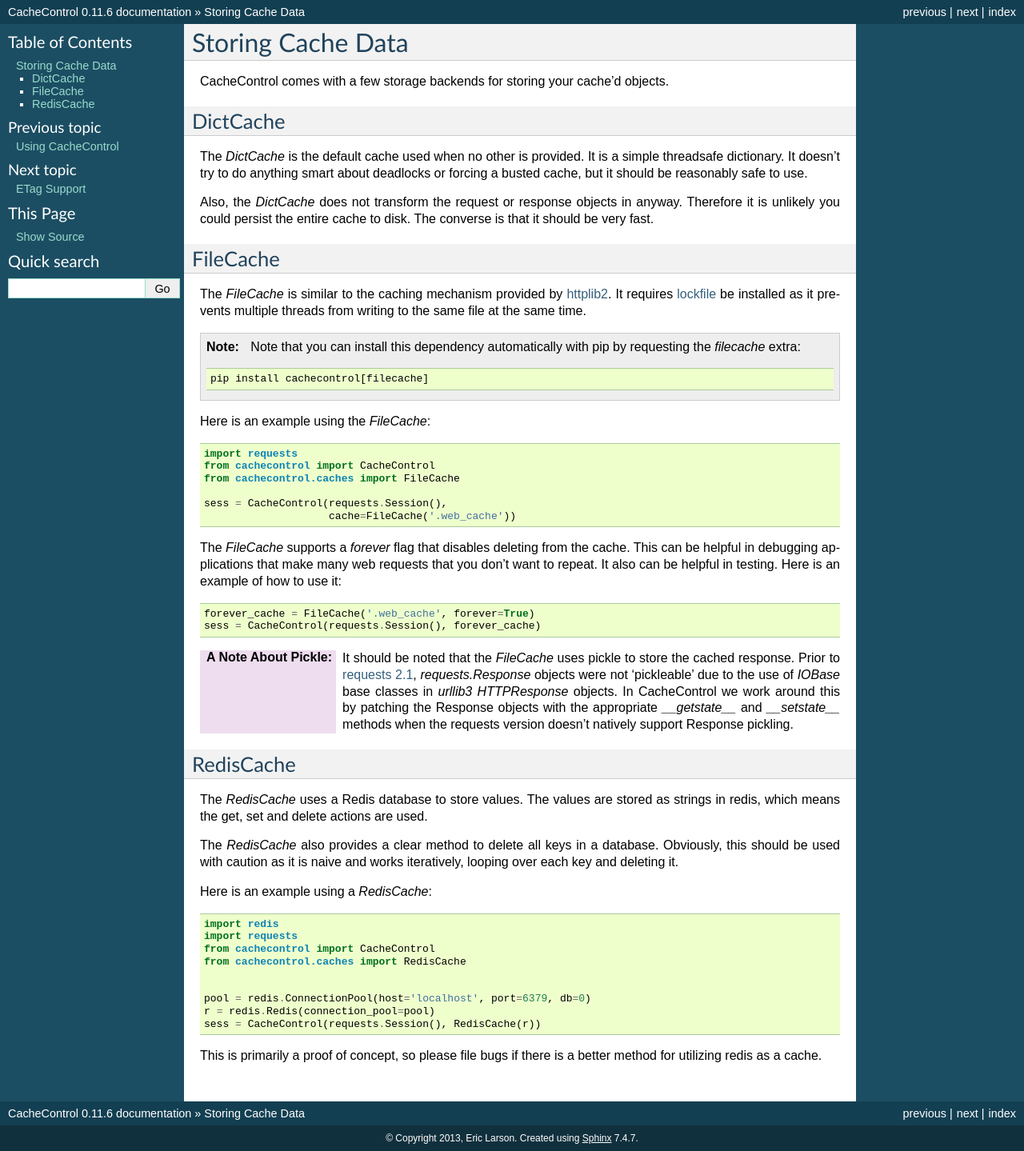
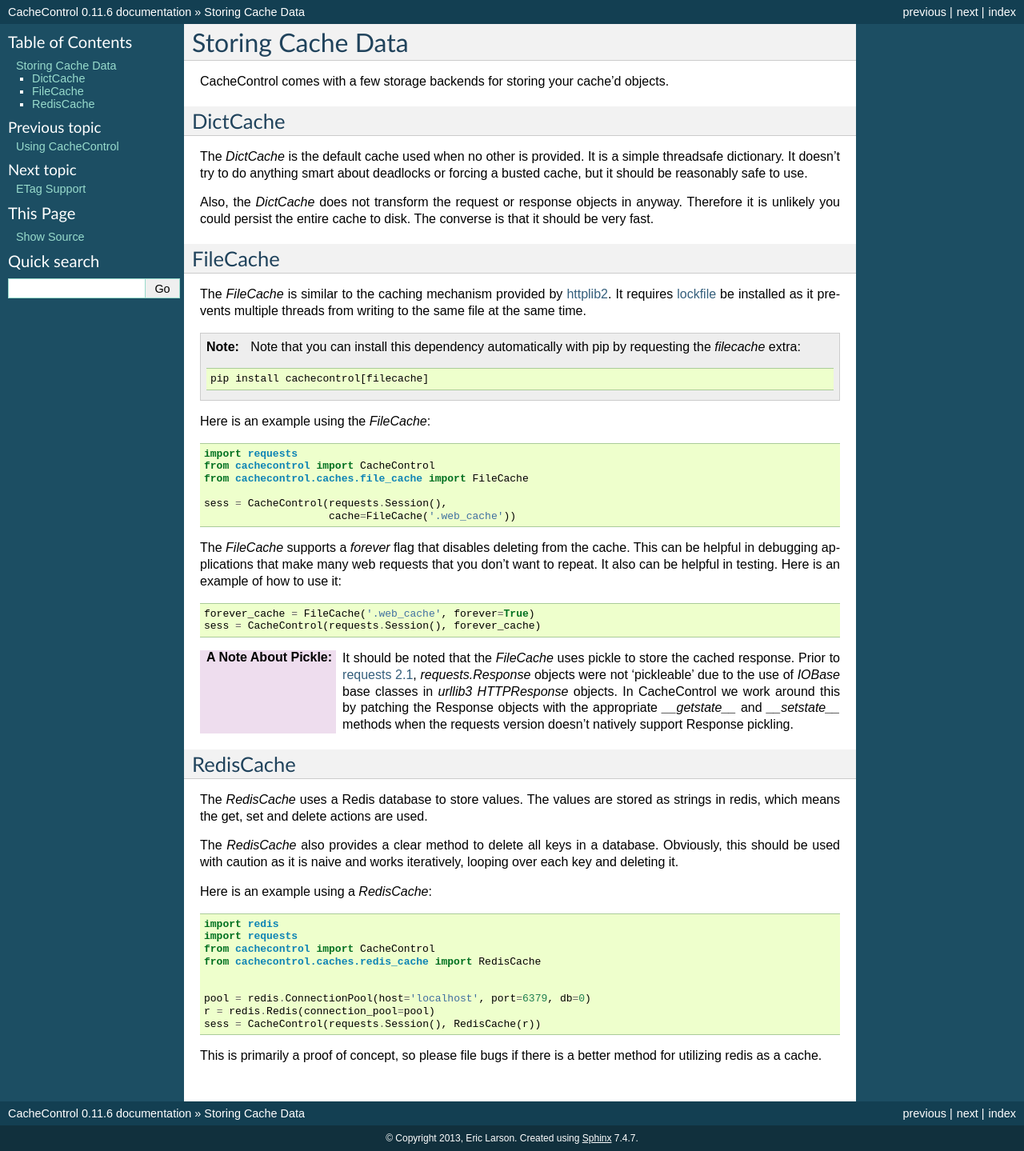
Before and after one commit to psf/cachecontrol, a Sphinx documentation site: the page built from docs/storage.rst, in a window 1280 px wide. Shown: the whole page at 80% size. Built offline with Sphinx 7.4.7, drawn with Linux system fonts in a browser that asks for light colours.

Commit message:
Fix incorrect import statement

```diff
--- a/docs/storage.rst
+++ b/docs/storage.rst
@@ -37,7 +37,7 @@
 
   import requests
   from cachecontrol import CacheControl
-  from cachecontrol.caches import FileCache
+  from cachecontrol.caches.file_cache import FileCache
 
   sess = CacheControl(requests.Session(),
                       cache=FileCache('.web_cache'))
@@ -80,7 +80,7 @@
   import redis
   import requests
   from cachecontrol import CacheControl
-  from cachecontrol.caches import RedisCache
+  from cachecontrol.caches.redis_cache import RedisCache
 
 
   pool = redis.ConnectionPool(host='localhost', port=6379, db=0)
```
